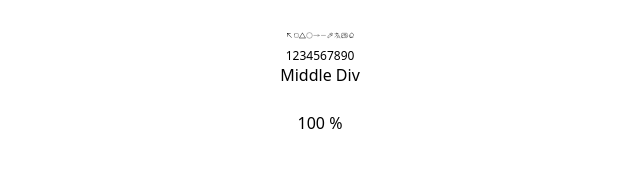
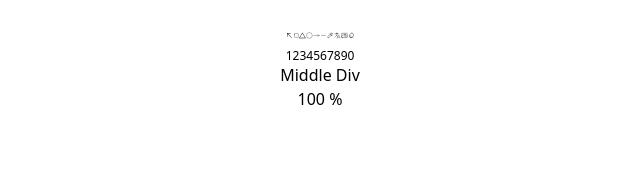
Before and after one commit to Yash-032/Excalidrow, a React (Vite) app in the folder frontend/: page / in a window 1280 px wide. Shown: the top 185 px of the page, without its empty margins (320-960 px from the left). Built offline with nearby package versions, Linux system fonts and the light colour scheme.

Commit message:
Reset Zoom

```diff
--- a/frontend/src/components/StickyFooter.jsx
+++ b/frontend/src/components/StickyFooter.jsx
@@ -29,7 +29,10 @@ export const StickyFooter = ({ middleRef }) => {
                     <path strokeLinecap="round" strokeLinejoin="round" d="M5 12h14" />
                 </svg>
             </button>
-            <div className='px-1 py-2 text-xs'>{initial} %</div>
+            <button className='px-1 py-2 text-xs' onClick={() =>{
+              setScale(1)
+              setInitial(100);
+            }}>{initial} %</button>
             <button onClick={zoomIn} className="bg-white-500 text-black px-4 py-2 rounded mr-2">
                 <svg xmlns="http://www.w3.org/2000/svg" fill="none" viewBox="0 0 24 24" strokeWidth={1.5} stroke="currentColor" className="size-3">
                     <path strokeLinecap="round" strokeLinejoin="round" d="M12 4.5v15m7.5-7.5h-15" />
```
